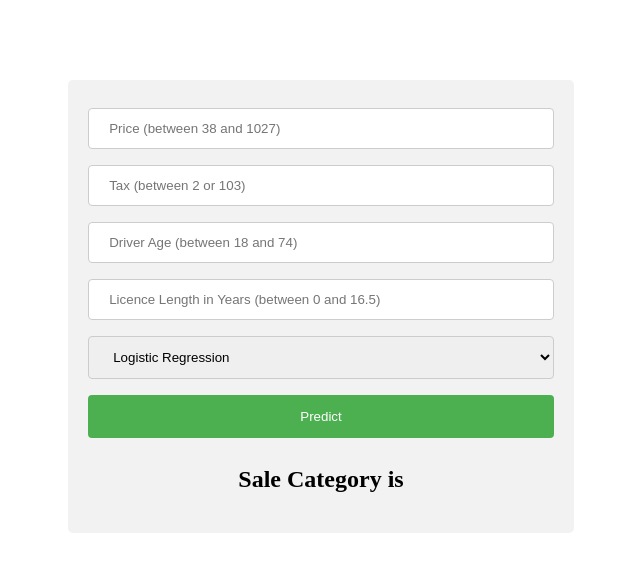
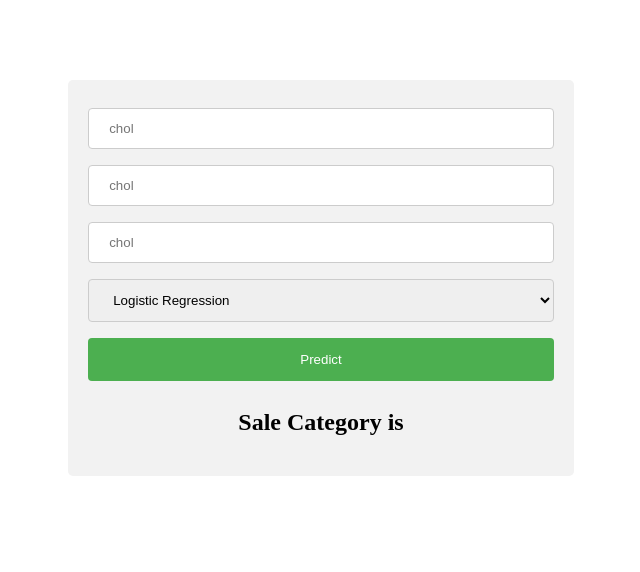
Before and after one commit to sriram1105-m/CE888---Data-Science-and-Decision-Making, a Flask app: page / in a window 1280 px wide. Shown: the top 572 px of the page, without its empty margins (319-959 px from the left). Run offline with Flask 2, Linux system fonts and the light colour scheme; parts of the project's set-up code (start-up, migrations or seed data) failed here and were passed over.

Commit message:
Update home.html

```diff
--- a/Lab 10/templates/home.html
+++ b/Lab 10/templates/home.html
@@ -46,16 +46,14 @@ div {
   <form method="POST">
   <form action="/action_page.php">
     <label for="price"></label>
-    <input type="number" id="price" name="price" placeholder="Price (between 38 and 1027)" min="38" max="1027" step="0.1" required size="35">
+    <input type="number" id="age" name="sex" placeholder="chol" min="38" max="1027" step="0.1" required size="35">
 
-    <label for="Tax"></label>
-    <input type="number" id="Tax" name="Tax" placeholder="Tax (between 2 or 103)" min="2" max="103" step="0.1" required size="35">
+    <label for="age"></label>
+    <input type="number" id="age" name="sex" placeholder="chol" min="2" max="103" step="0.1" required size="35">
 
-    <label for="Driver_Age"></label>
-    <input type="number" id="Driver_Age" name="Driver_Age" placeholder="Driver Age (between 18 and 74)" min="18" max="74" required>
+    <label for="sex"></label>
+    <input type="number" id="age" name="sex" placeholder="chol" min="18" max="74" required>
 
-    <label for="Licence_Length_Years"></label>
-    <input type="number" id="Licence_Length_Years" name="Licence_Length_Years" placeholder="Licence Length in Years (between 0 and 16.5)" min="-0.3" max="16.5" step="0.1" required>
 
     <select name="req_model">
     <option value="Logistic">Logistic Regression</option>
```
